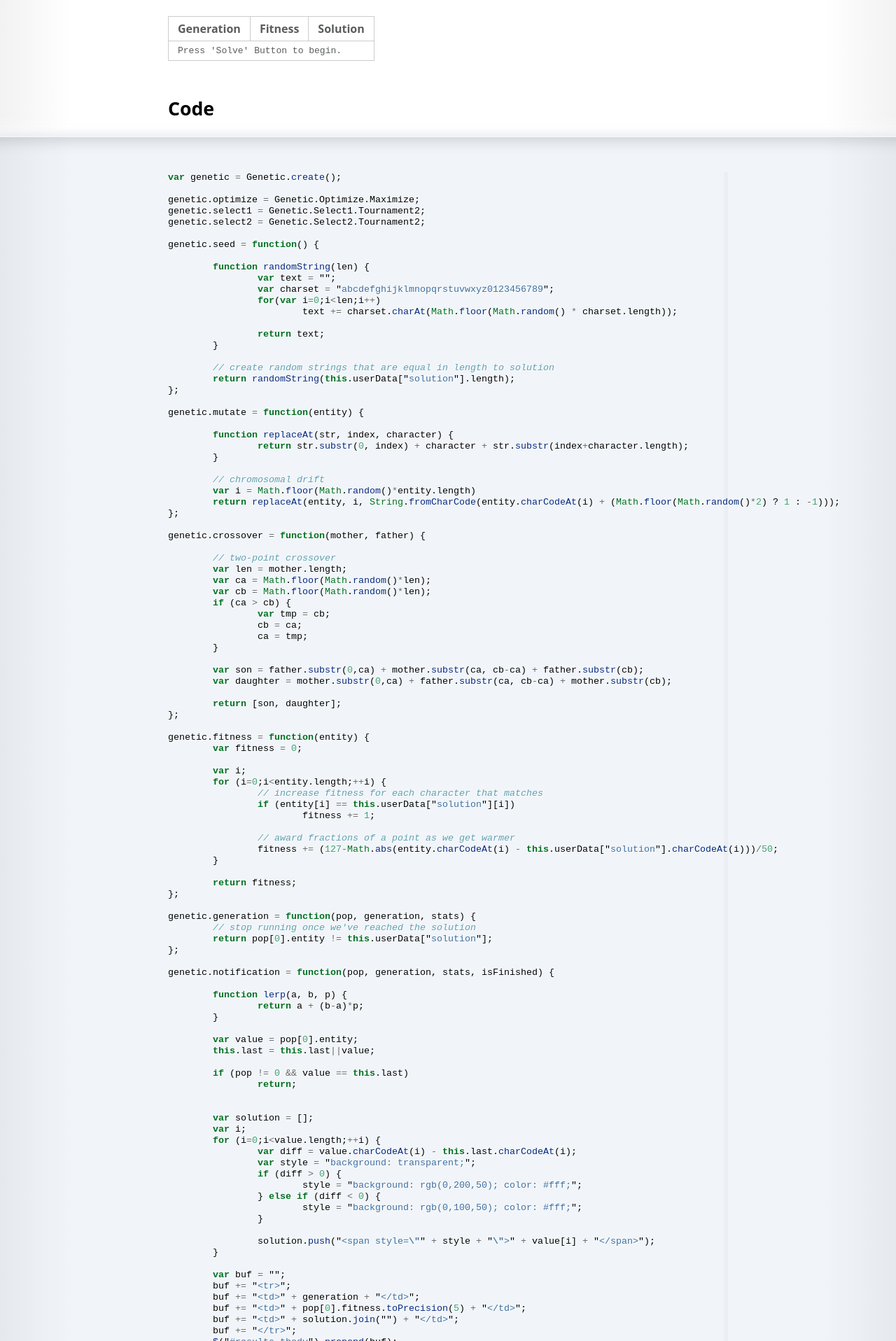
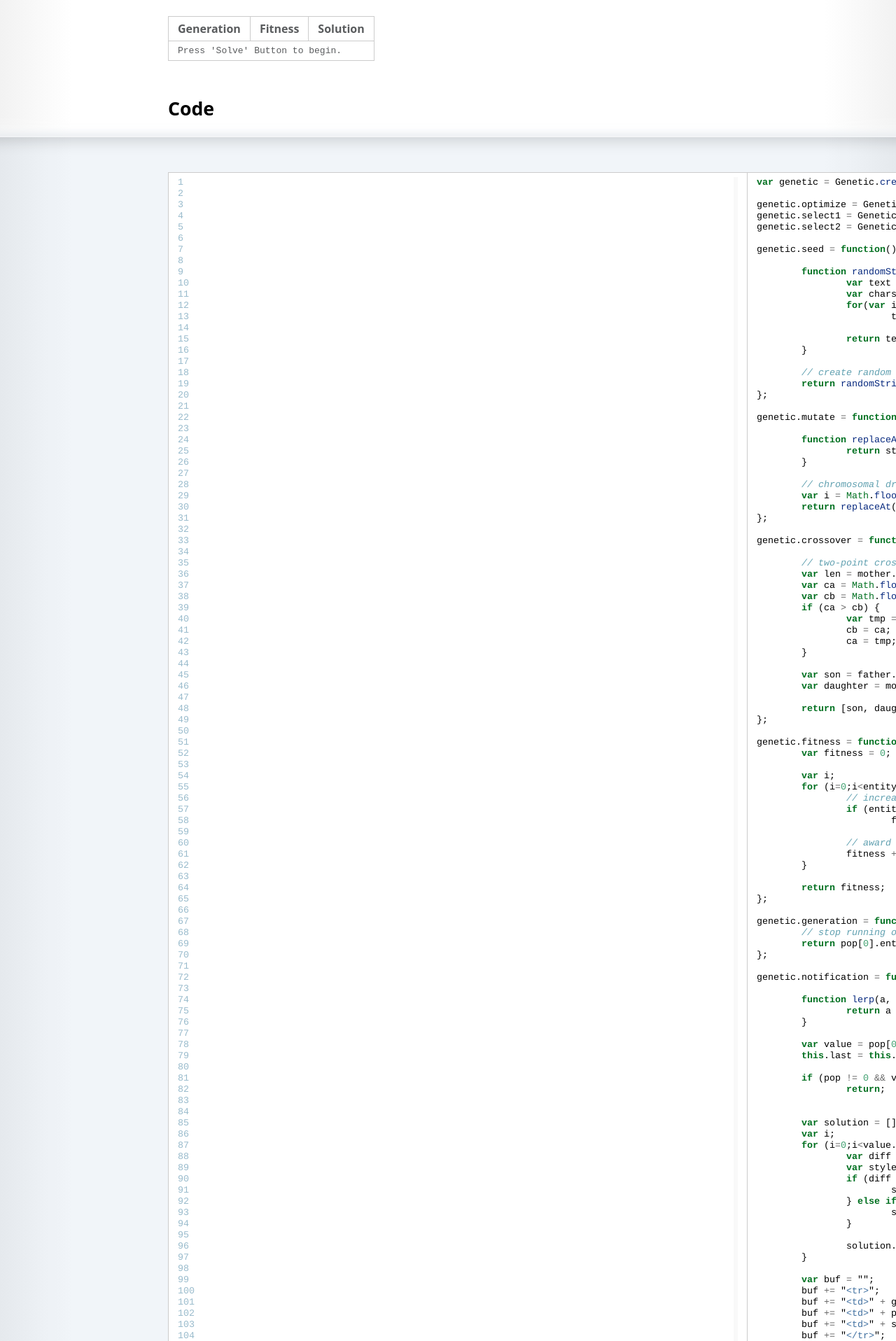
Before and after one commit to subprotocol/subprotocol.github.io, a Jekyll site: the page built from _posts/2014-08-22-genetic-hello-world.md, in a window 1280 px wide. Shown: the part 1154-3070 px from the top of the page at 70% size. Built offline with Jekyll 4.4.1, drawn with Linux system fonts in a browser that asks for light colours; nearby versions of some CDN libraries; Markdown is read by kramdown in place of the engine named in the settings; some of the changed text lies outside the part shown.

Commit message:
fixing highlights

```diff
--- a/_config.yml
+++ b/_config.yml
@@ -2,7 +2,7 @@
 description: "Collective musings on &lt;code&gt;, #devops, {algorithm}, and randomness."
 url: http://subprotocol.com/
 markdown: rdiscount
-highlighter: true
+highlighter: pygments
 lsi: false
 paginate: 100
 permalink: "/system/:title.html"
--- a/_posts/2014-08-22-genetic-hello-world.md
+++ b/_posts/2014-08-22-genetic-hello-world.md
@@ -196,7 +196,7 @@
 ## Code
 
 
-{% highlight javascript %}
+{% highlight javascript linenos %}
 
 var genetic = Genetic.create();
 
--- a/css/pygments/friendly.css
+++ b/css/pygments/friendly.css
@@ -59,3 +59,7 @@
 .vg { color: #bb60d5 } /* Name.Variable.Global */
 .vi { color: #bb60d5 } /* Name.Variable.Instance */
 .il { color: #40a070 } /* Literal.Number.Integer.Long */
+.lineno {
+	color: #9bc;
+	margin-right: 10px;
+}
```
